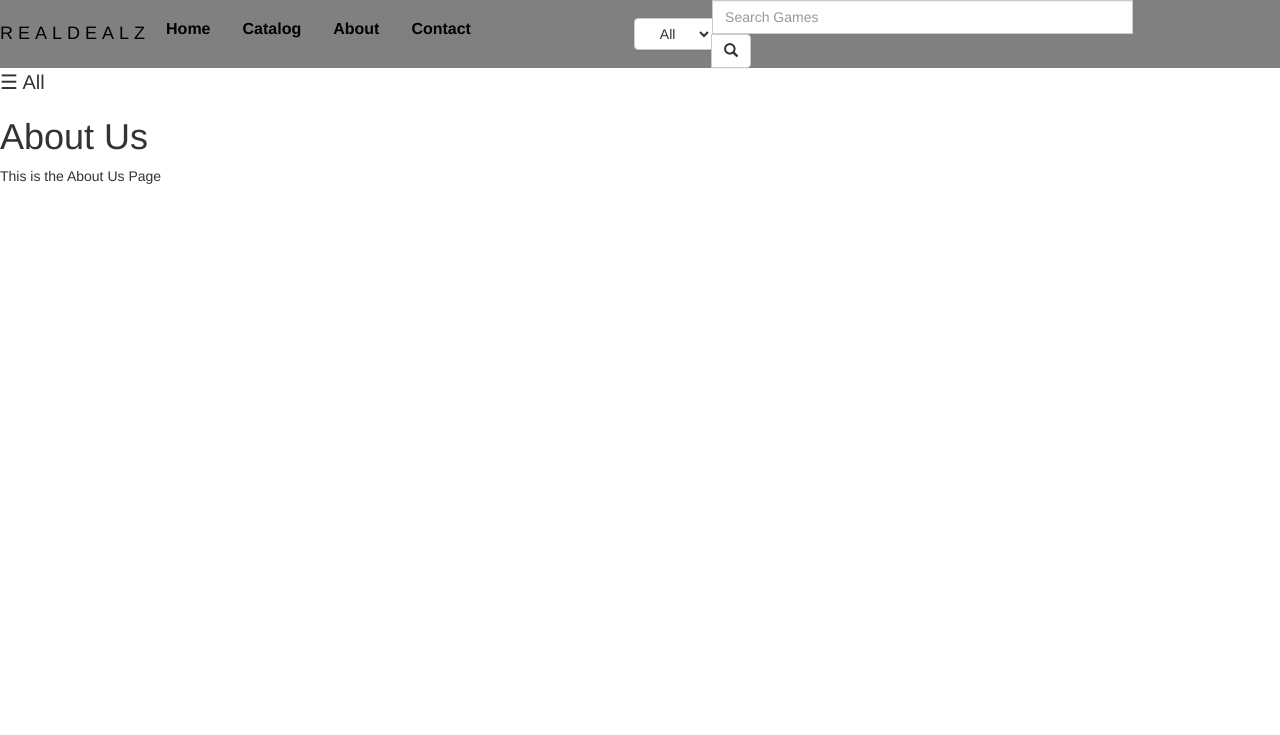
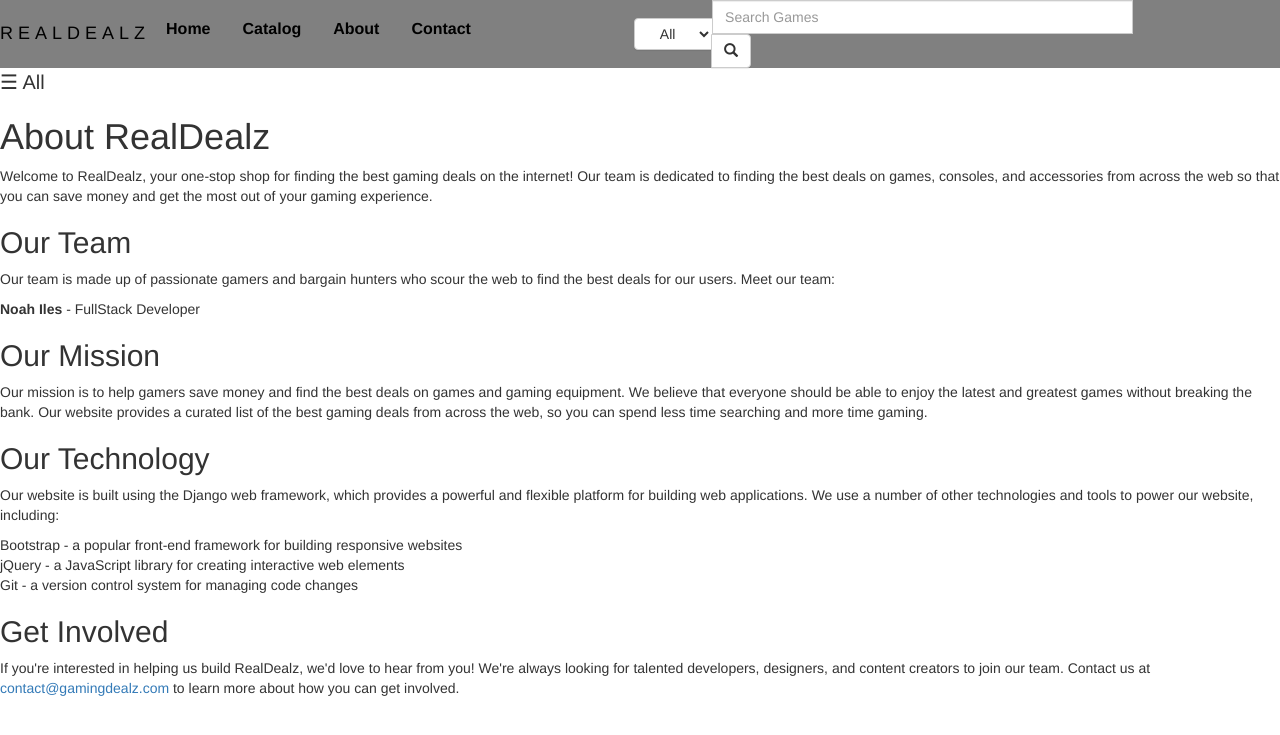
Before and after one commit to ChicoState/realdealz, a Django app: page /about/ in a window 1280 px wide. Shown: the top 735 px of the page. Run offline with Django 3.2, Linux system fonts and the light colour scheme; parts of the project's set-up code (start-up, migrations or seed data) failed here and were passed over; some libraries are stand-ins or nearby versions.

Commit message:
added html linting and about

```diff
--- a/app/library/templates/about.html
+++ b/app/library/templates/about.html
@@ -1,9 +1,32 @@
-{%extends 'search.html'%}
+{% extends "search.html" %}
 {% load static %}
 
 {% block content %}
-<h1>{{ msg }}</h1>
-<p class>This is the About Us Page</p>
+<div class="about">
+    <body class="red">
+        <h1>About RealDealz</h1>
+        <p>Welcome to RealDealz, your one-stop shop for finding the best gaming deals on the internet! Our team is dedicated to finding the best deals on games, consoles, and accessories from across the web so that you can save money and get the most out of your gaming experience.</p>
 
+        <h2>Our Team</h2>
+        <p>Our team is made up of passionate gamers and bargain hunters who scour the web to find the best deals for our users. Meet our team:</p>
+        <ul>
+            <li><strong>Noah Iles</strong> - FullStack Developer</li>
+        </ul>
 
-{% endblock %}
+        <h2>Our Mission</h2>
+        <p>Our mission is to help gamers save money and find the best deals on games and gaming equipment. We believe that everyone should be able to enjoy the latest and greatest games without breaking the bank. Our website provides a curated list of the best gaming deals from across the web, so you can spend less time searching and more time gaming.</p>
+
+        <h2>Our Technology</h2>
+        <p>Our website is built using the Django web framework, which provides a powerful and flexible platform for building web applications. We use a number of other technologies and tools to power our website, including:</p>
+        <ul>
+            <li>Bootstrap - a popular front-end framework for building responsive websites</li>
+            <li>jQuery - a JavaScript library for creating interactive web elements</li>
+            <li>Git - a version control system for managing code changes</li>
+        </ul>
+
+        <h2>Get Involved</h2>
+        <p>If you're interested in helping us build RealDealz, we'd love to hear from you! We're always looking for talented developers, designers, and content creators to join our team. Contact us at <a href="mailto:contact@realdealz.com">contact@gamingdealz.com</a> to learn more about how you can get involved.</p>
+    </body>
+</div>
+
+{% endblock content %}
--- a/app/requirements.txt
+++ b/app/requirements.txt
@@ -3,3 +3,4 @@ environs==7.3.1
 urllib3==1.26.14
 setuptools==67.4.0
 pylint==2.16.2
+djlint==1.19.16
```
Also changed, not shown: .devcontainer/devcontainer.json.
